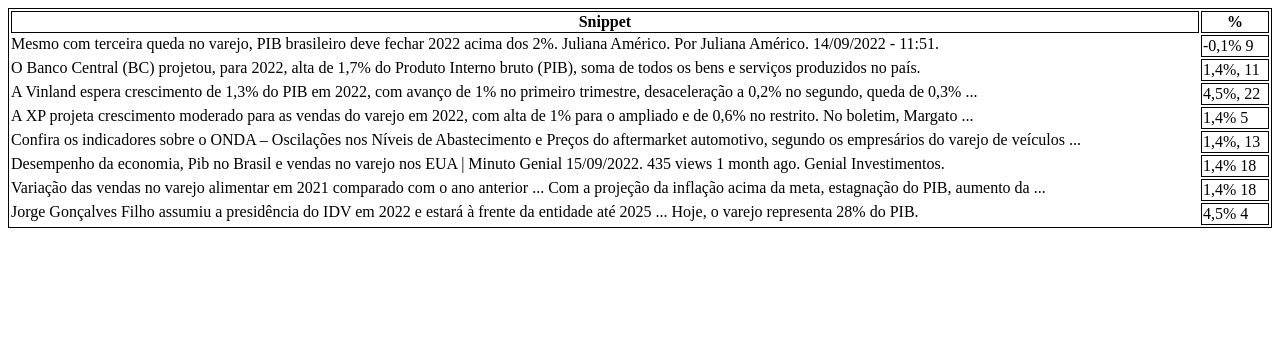
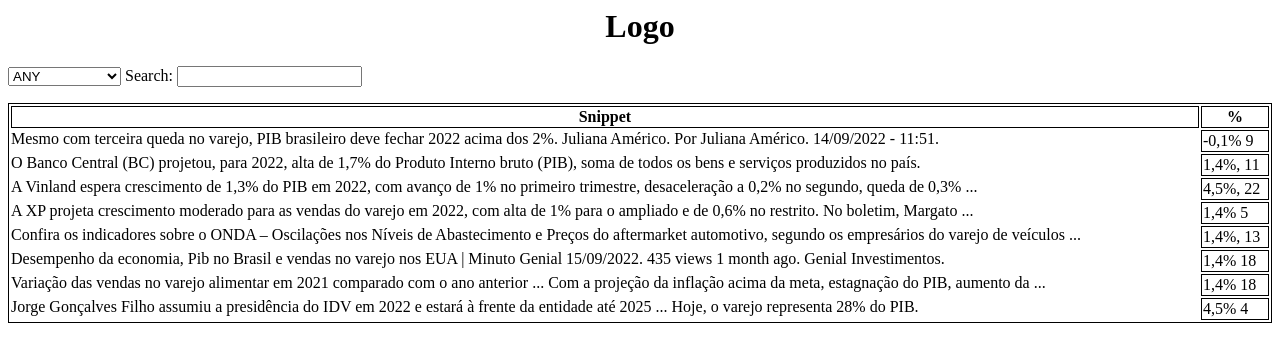
Before and after one commit to GabrielPellozi/Hackatop-2022, a website: page index.html in a window 1280 px wide. Drawn offline with Linux system fonts and the light colour scheme.

Commit message:
Fixed type.js

```diff
--- a/index.html
+++ b/index.html
@@ -3,6 +3,10 @@
 <style>
     table, th, td {
         border:1px solid black;
+    }
+
+    h1 {
+    text-align:center;
     }
 </style>
 
@@ -11,6 +15,21 @@
 </head>
 
 <body>
+    <h1>Logo</h1>
+
+    <!--<label for="options"></label>-->
+
+    <form>
+        <select name="options" id="options">
+            <option value="any">ANY</option>
+            <option value="regular">REGULAR</option>
+            <option value="percentage">PERCENTAGE</option>
+        </select>
+
+        <label for="fsearch">Search:</label>
+        <input type="text" id="fsearch" name="fsearch">
+    </form>
+
     <table id="list" style="width:100%">
         <tr>
             <th>Snippet</th>
--- a/types.js
+++ b/types.js
@@ -4,4 +4,4 @@ const numberTypes = {
     PERCENTAGE: 'percentage'
 }
 
-module.exports = {numberTypes};
+// module.exports = {numberTypes};
```
Also changed, not shown: style.css (added, +17 -0 lines).
